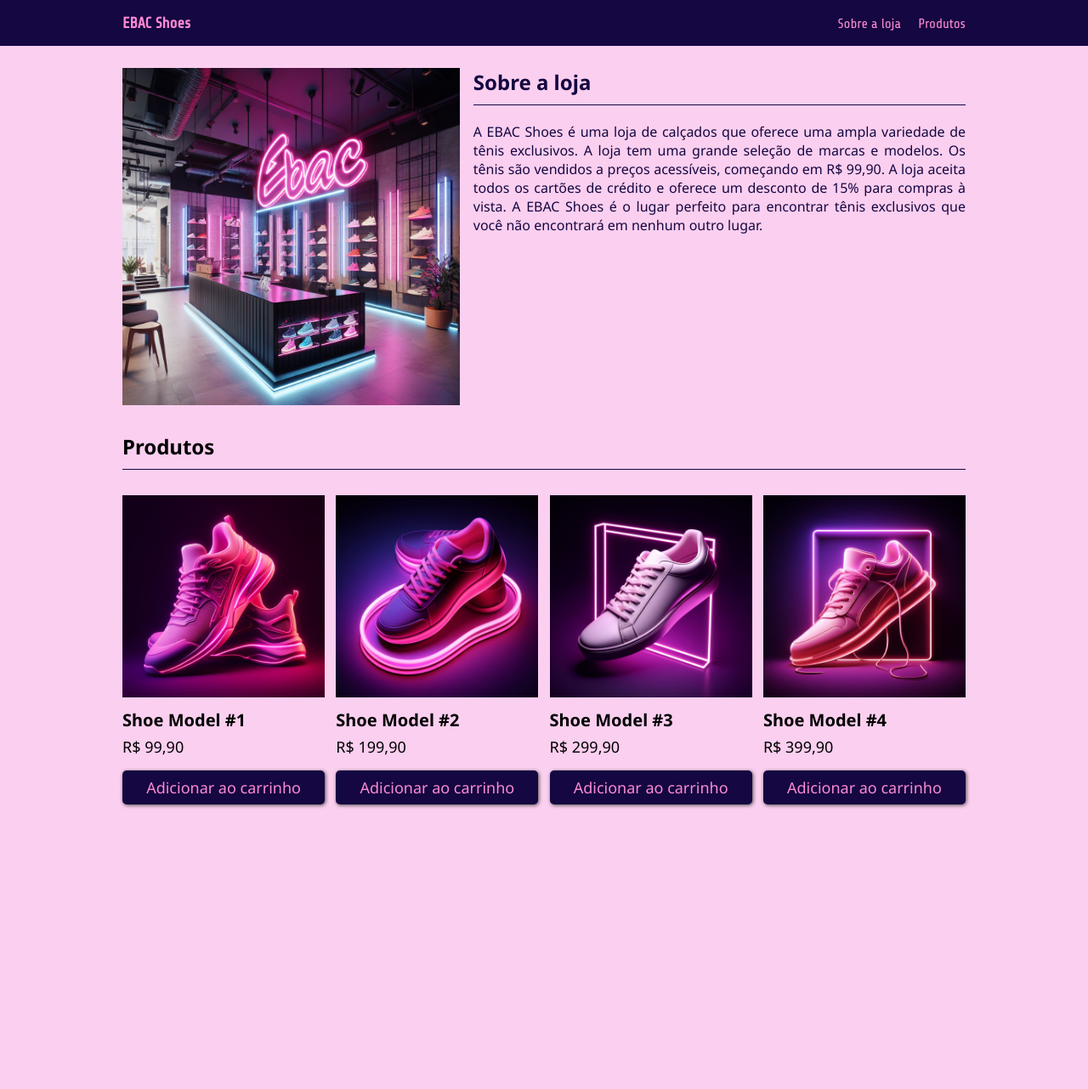
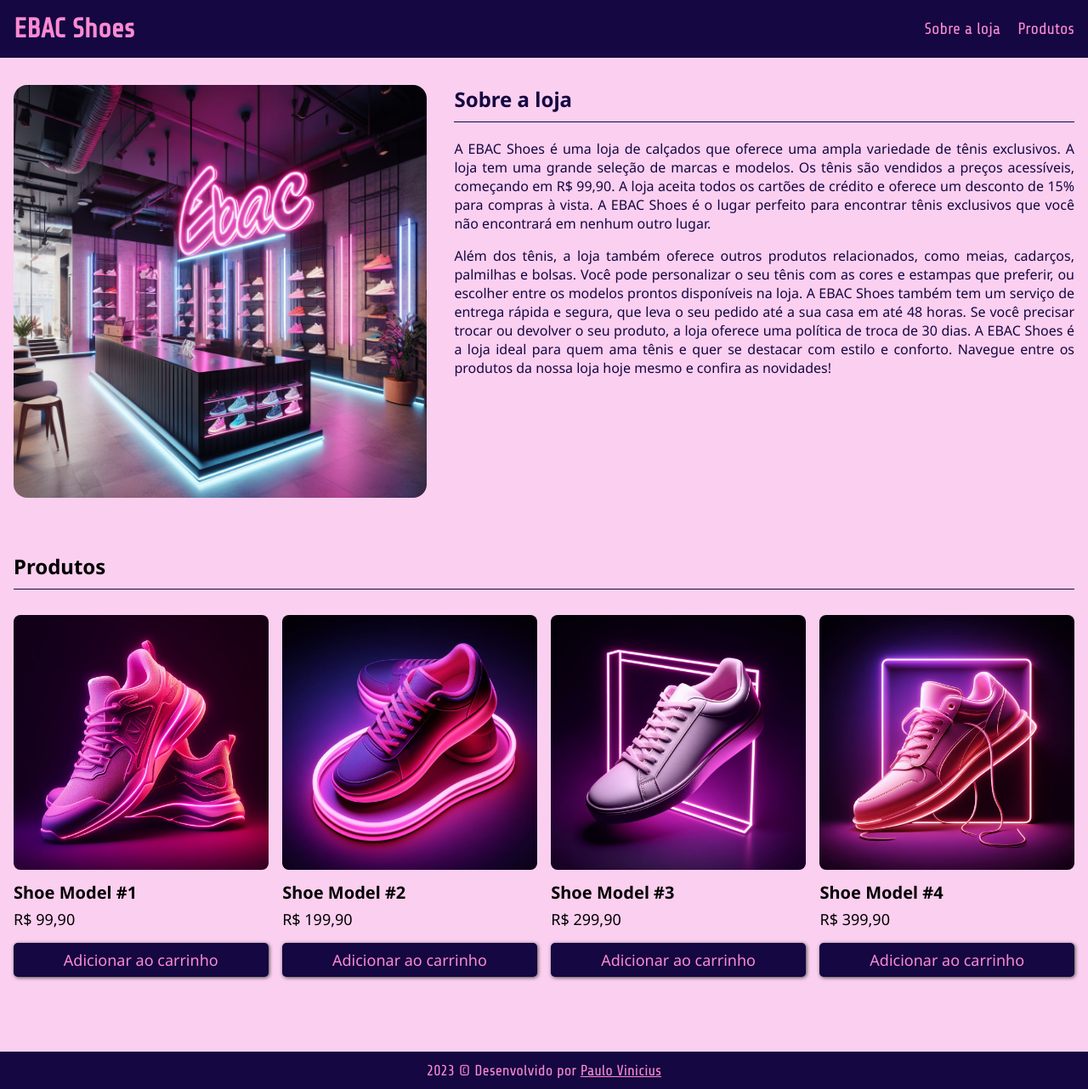
Before and after one commit to notnotvini/ebac_shoes, a plain HTML site: page index.html in a window 1280 px wide. Shown: the whole page at 85% size. Before the commit the page ends 979 px from the top, so only its background shows below. Drawn offline with Linux system fonts and the light colour scheme.

Commit message:
Changes to index and css files
Lots of changes to both files after the tutor's feedback.

```diff
--- a/index.html
+++ b/index.html
@@ -4,7 +4,7 @@
 <head>
     <meta charset="UTF-8">
     <meta http-equiv="X-UA-Compatible" content="IE=edge">
-    <meta name="viewport" content="width=device-width, initial-scale=1.0">
+    <meta name="viewport" content="width=device-width, initial-scale=1.0, user-scalable=no">
     <title>EBAC Shoes</title>
     <link rel="stylesheet" href="./style.css">
 </head>
@@ -14,23 +14,27 @@
             <h1>EBAC Shoes</h1>
             <nav>
                 <ul>
-                    <li><a href="#">Sobre a loja</a></li>
-                    <li><a href="#">Produtos</a></li>
+                    <li><a href="#about">Sobre a loja</a></li>
+                    <li><a href="#products">Produtos</a></li>
                 </ul>
             </nav>
         </div>
     </header>
     <section>
-            <div class="about">
+        <div class="container">
+            <div class="about" id="about">
                 <img src="./images/store1.jpeg" alt="Foto da loja EBAC Shoes">
                 <div>
                     <h2>Sobre a loja</h2>
                     <p>A EBAC Shoes é uma loja de calçados que oferece uma ampla variedade de tênis exclusivos. A loja tem uma grande seleção de marcas e modelos. Os tênis são vendidos a preços acessíveis, começando em R$ 99,90. A loja aceita todos os cartões de crédito e oferece um desconto de 15% para compras à vista. A EBAC Shoes é o lugar perfeito para encontrar tênis exclusivos que você não encontrará em nenhum outro lugar.</p>
+                    <p>Além dos tênis, a loja também oferece outros produtos relacionados, como meias, cadarços, palmilhas e bolsas. Você pode personalizar o seu tênis com as cores e estampas que preferir, ou escolher entre os modelos prontos disponíveis na loja. A EBAC Shoes também tem um serviço de entrega rápida e segura, que leva o seu pedido até a sua casa em até 48 horas. Se você precisar trocar ou devolver o seu produto, a loja oferece uma política de troca de 30 dias. A EBAC Shoes é a loja ideal para quem ama tênis e quer se destacar com estilo e conforto. Navegue entre os produtos da nossa loja hoje mesmo e confira as novidades!</p>
                 </div>
             </div>
+        </div>
     </section>
     <section>
-            <div class="products">
+        <div class="container">
+            <div class="products" id="products">
                 <h2>Produtos</h2>
                 <ul>
                     <li>
@@ -58,7 +62,13 @@
                         <button type="button">Adicionar ao carrinho</button>
                     </li>
                 </ul>
+            </div>
         </div>
     </section>
+    <footer>
+        <div class="footer">
+            <p class="credits">2023 &copy; Desenvolvido por <a href="https://github.com/notnotvini/" title="Desenvolvido por PVCD - Clique para visitar o GitHub" target="_blank">Paulo Vinicius</a></p>
+        </div>
+    </footer>
 </body>
 </html>
--- a/style.css
+++ b/style.css
@@ -17,7 +17,7 @@
 
 header h1 {
     color: #fb8ad3;
-    font-size: 18px;
+    font-size: 2rem;
     font-family: 'Share Tech', sans-serif;
     font-weight: bold;
     margin-left: 16px;
@@ -25,7 +25,7 @@
 
 .container {
     width: 100%;
-    max-width: 1024px;
+    max-width: 1280px;
     margin: 0 auto;
     display: flex;
     justify-content: space-between;
@@ -40,20 +40,17 @@
 
 header .container li a {
     color: #fb8ad3;
+    font-size: 1.2rem;
     font-family: 'Share Tech', sans-serif;
     text-decoration: none;
     margin-right: 16px;
 }
 
 .about {
-    width: 100%;
-    max-width: 1024px;
-    margin: 0 auto;
     display: flex;
     justify-content: space-between;
     margin-top: 10px;
     text-align: justify;
-    padding: 16px;
     color: #150741;
 }
 
@@ -64,15 +61,27 @@
 }
 
 .about img {
-    width: 40%;
-    margin-right: 16px;
+    flex: 2;
+    width: 400px;
+    margin-right: 32px;
+    border-radius: 16px;
+}
+
+.about div {
+    flex: 3;
+}
+
+.about p:nth-child(3) {
+    margin-top: 16px;
+}
+
+.about, .products {
+    margin: 0 auto;
+    padding: 16px;
 }
 
 .products {
-    width: 100%;
-    max-width: 1024px;
-    margin: 0 auto;
-    padding: 16px;
+    margin-bottom: 40px;
 }
 
 .products h2 {
@@ -91,6 +100,7 @@
 .products img {
     width: 100%;
     margin-bottom: 8px;
+    border-radius: 8px;
 }
 
 .products h3 {
@@ -122,6 +132,26 @@
     color: #150741;
 }
 
+footer {
+    width: 100%;
+    padding: 4px;
+    color: #fb8ad3;
+    font-family: 'Share Tech', sans-serif;
+    background: #150741;
+    text-align: center;
+    font-size: 14px;
+}
+
+.footer {
+    margin: 8px;
+}
+
+.footer p, .footer a {
+    font-size: 1.1rem;
+    color: #fb8ad3;
+    font-family: 'Share Tech', sans-serif;
+}
+
 @media (max-width: 1023px) {
     .about {
         display: block;
@@ -134,7 +164,9 @@
 
     .about img {
         width: 100%;
+        margin-right: 0px;
         margin-bottom: 20px;
+        border-radius: 12px;
     }
 
     .products ul {
@@ -142,7 +174,21 @@
         grid-template-columns: repeat(2, 48%);
         justify-content: space-between;
         list-style: none;
-        row-gap: 40px;
+    }
+
+    .products img {
+        border-radius: 8px;
+    }
+
+    .products li {
+        margin-bottom: 16px;
+        background-color: rgba(251, 138, 211, 0.4);
+        border-radius: 8px;
+        padding: 8px;
+    }
+
+    .products button {
+        margin: 0px;
     }
 }
 
```
